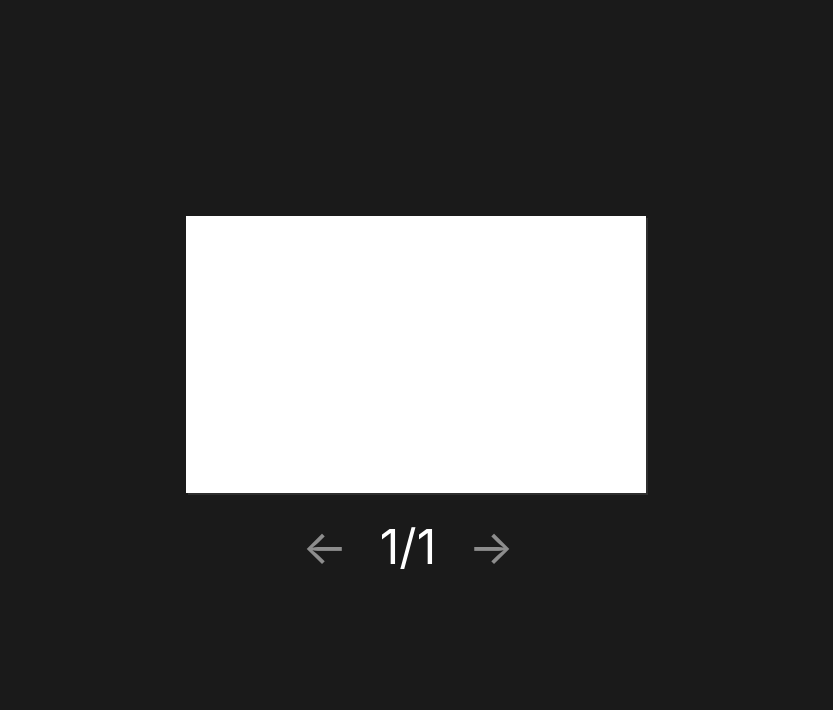
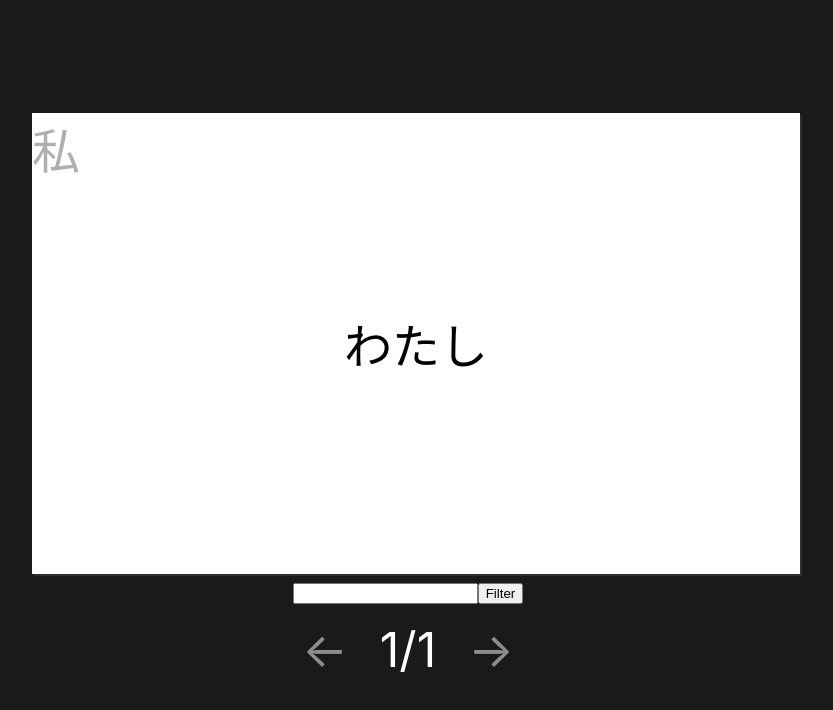
Before and after one commit to voleminh1896/nihongo-tools, a plain HTML site: page vocabulary/index.html in a window 1280 px wide. Shown: the whole page, without its empty margins (232-1065 px from the left). Drawn offline with nearby package versions, Linux system fonts and the light colour scheme.

Commit message:
update code

```diff
--- a/vocabulary/script.js
+++ b/vocabulary/script.js
@@ -4,24 +4,33 @@ class App extends React.Component {
     super();
 
     this.state = {
-      cards: [{ front: '', front1: '', back: '', back1: '' }],
+      cards: [{ front: "", front1: "", back: "", back1: "" }],
+      filters: '',
     };
-    this.getDatasVocabulary("10");
 
-    // this.state.cards.splice(0, 1);
+    this.reload("");
   }
 
   render() {
     return /*#__PURE__*/(
       React.createElement("div", { className: "App" }, /*#__PURE__*/
         React.createElement(Flashcards, {
-          cards: this.state.cards
+          cards: this.state.cards,
+          handleReload: this.reload,
         })));
   }
 
-  getDatasVocabulary(filter) {
+  async reload(filters) {
+    const datas = await ModelsData.getDatasVocabulary(filters);
+    this.setState({ cards: datas });
+  }
+}
+
+class ModelsData {
+  static async getDatasVocabulary(filter) {
+    const datas = [];
     const data = this.fetchCsv();
-    data.then(result => {
+    await data.then(async result => {
       if (result !== '') {
         var values = result.split('\r\n');
 
@@ -45,17 +54,17 @@ class App extends React.Component {
             }
 
             if (isAdd) {
-              this.state.cards.push({ front: value[0], front1: value[1], back: value[2], back1: value[3] });
+              await datas.push({ front: value[0], front1: value[1], back: value[2], back1: value[3] });
             }
           }
         }
       }
     });
-    // console.log(this.state.cards);
-    // this.state.cards.length = 50;
+
+    return datas;
   }
 
-  fetchCsv() {
+  static fetchCsv() {
     return fetch('data/vocabulary.csv').then(function (response) {
       let reader = response.body.getReader();
       let decoder = new TextDecoder('utf-8');
@@ -66,7 +75,6 @@ class App extends React.Component {
     });
   }
 }
-
 
 class Flashcards extends React.Component {
   constructor(props) {
@@ -93,17 +101,66 @@ class Flashcards extends React.Component {
           })), /*#__PURE__*/
 
         React.createElement("div", null, /*#__PURE__*/
+          React.createElement(FilterInput, {
+            arrowHandler: this.arrowHandler,
+            cards: this.props.cards,
+            filters: this.props.filters,
+          }),
+          React.createElement(FilterButton, {
+            arrowHandler: this.arrowHandler,
+            cards: this.props.cards,
+            filters: this.props.filters,
+            handleReload: this.props.handleReload,
+          }),
+        ),
+
+        React.createElement("div", null, /*#__PURE__*/
           React.createElement(NavButtons, {
             arrowHandler: this.arrowHandler,
             cardIndex: this.state.cardIndex,
             cardLength: this.props.cards.length
-          }))));
-
-
-
+          })),
+      ));
   }
 }
 
+class FilterButton extends React.Component {
+  constructor(props) {
+    super(props);
+  }
+
+  render() {
+    return (
+      React.createElement('button', {
+        className: 'postfix',
+        onClick: () => this.clickFilter(),
+      }, 'Filter')
+    );
+  }
+
+  async clickFilter() {
+    const filterInput = document.getElementById("filterInput");
+    console.log("Button Filter");
+    this.props.handleReload(filterInput.value);
+  };
+}
+
+class FilterInput extends React.Component {
+  constructor(props) {
+    super(props);
+  }
+
+  render() {
+    const inputData = React.createElement('input', {
+      type: 'text',
+      id: 'filterInput',
+    });
+
+    return (
+      inputData
+    );
+  }
+}
 
 class FlashcardItem extends React.Component {
   constructor(props) {
@@ -138,7 +195,6 @@ class FlashcardItem extends React.Component {
   }
 }
 
-
 NavButtons = props => {
   const leftStyle = props.cardIndex - 1 < 0 ? { opacity: 0.5 } : {};
   const rightStyle = props.cardIndex + 1 >= props.cardLength ? { opacity: 0.5 } : {};
@@ -147,8 +203,6 @@ NavButtons = props => {
       React.createElement("div", { className: "nav-arrow-btn", style: leftStyle, onClick: () => props.arrowHandler(true) }, "\u2190"),
       `${props.cardIndex + 1}/${props.cardLength}`, /*#__PURE__*/
       React.createElement("div", { className: "nav-arrow-btn", style: rightStyle, onClick: () => props.arrowHandler(false) }, "\u2192")));
-
-
 };
 
 ReactDOM.render( /*#__PURE__*/React.createElement(App, null), document.getElementById('root'));
--- a/vocabulary/style.css
+++ b/vocabulary/style.css
@@ -22,7 +22,7 @@ html, body, #root, .App {
 
 .flashcard-viewer {
 	position: relative;
-	width: 60%;
+	width: 100%;
 	display: flex;
 	justify-content: center;
 	align-items: center;
```
